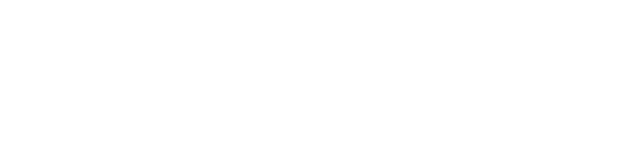
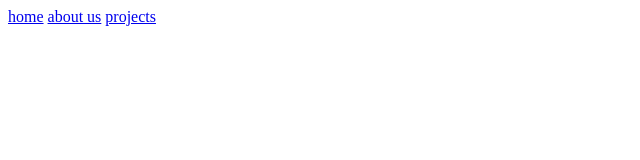
Before and after one commit to Pradyuman12/my-portfolio, a plain HTML site: page index.html in a window 1280 px wide. Shown: the whole page, without its empty margins (0-640 px from the left). Drawn offline with Linux system fonts and the light colour scheme.

Commit message:
add navbar

```diff
--- a/index.html
+++ b/index.html
@@ -5,5 +5,11 @@
     <meta name="viewport" content="width=device-width, initial-scale=1.0" />
     <title>Document</title>
   </head>
-  <body></body>
+  <body>
+    <nav>
+      <a href="#">home</a>
+      <a href="#">about us</a>
+      <a href="#">projects</a>
+    </nav>
+  </body>
 </html>
```
